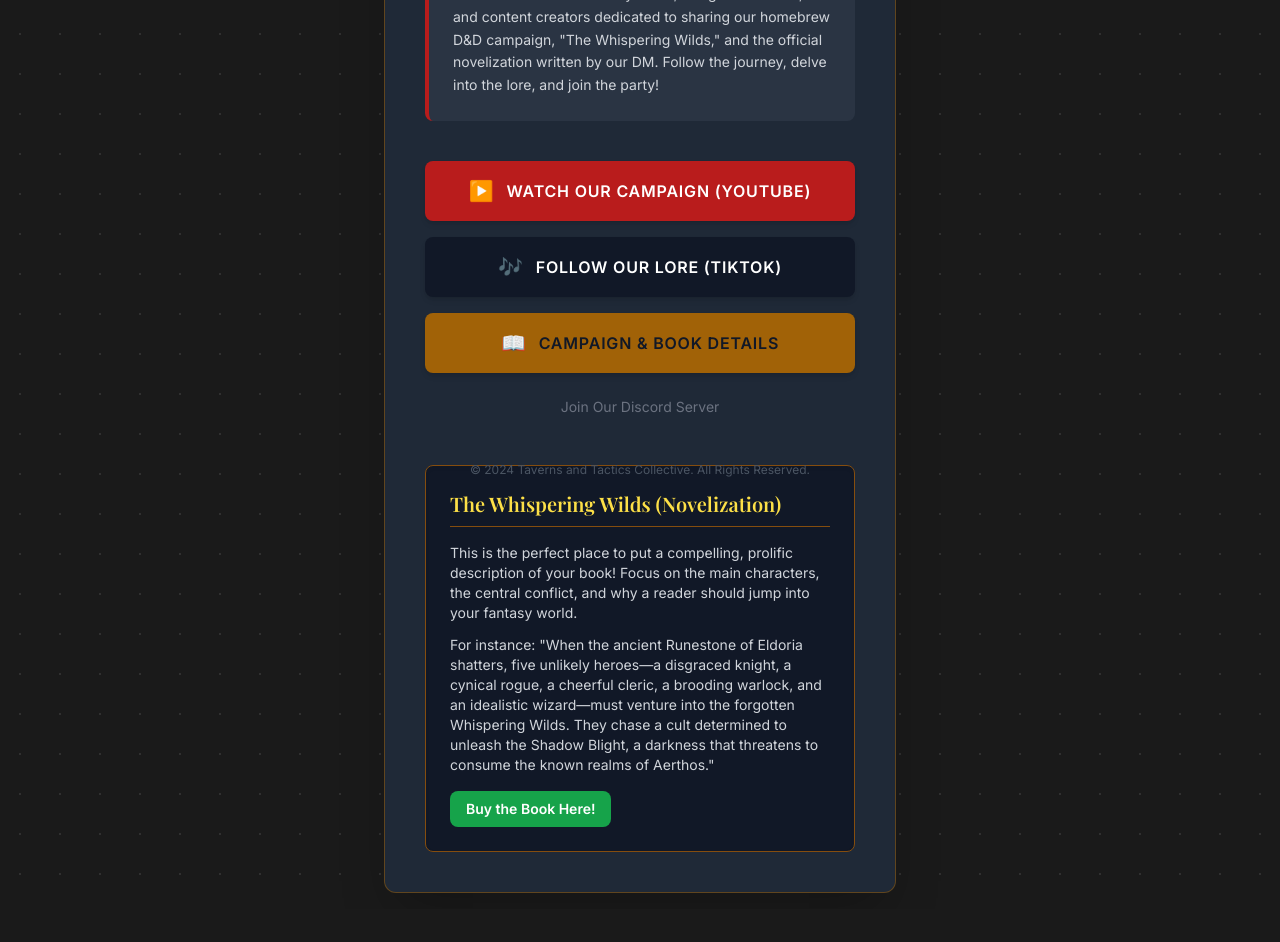
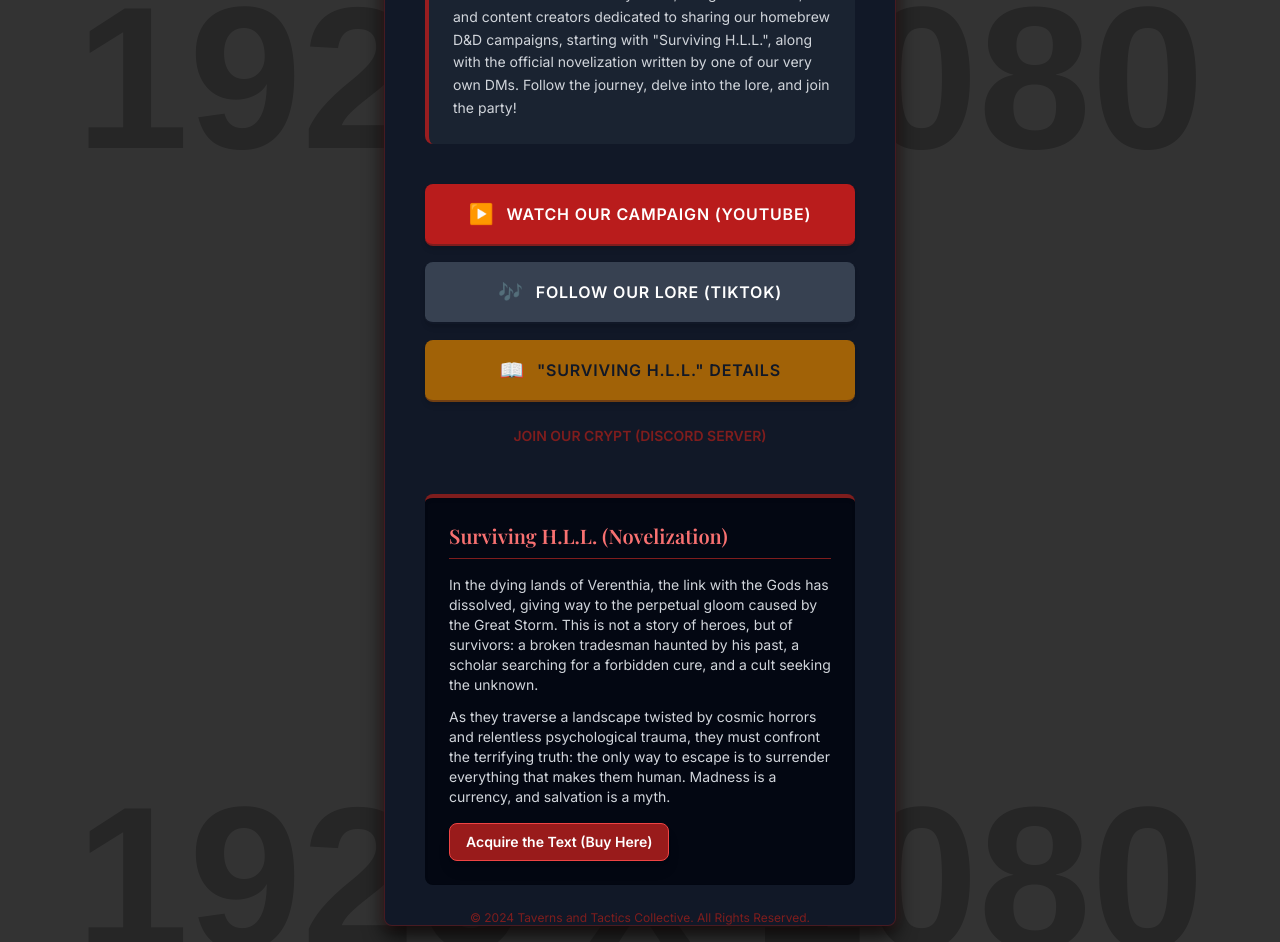
Before and after one commit to tavernsandtactics-byte/Taverns-and-Tactics, a plain HTML site: page index.html in a window 1280 px wide. Shown: the part 306-1248 px from the top of the page. Before the commit the page ends 1215 px from the top, so only its background shows below. Drawn offline with nearby package versions, Linux system fonts and the light colour scheme; placeholder pictures from the web are drawn by us; a web font is replaced by a local one.

Commit message:
Update index.html

```diff
--- a/index.html
+++ b/index.html
@@ -3,7 +3,7 @@
 <head>
     <meta charset="UTF-8">
     <meta name="viewport" content="width=device-width, initial-scale=1.0">
-    <title>Taverns and Tactics | D&D, Fantasy, and Content</title>
+    <title>Taverns and Tactics | Dark Fantasy</title>
     <!-- Load Tailwind CSS -->
     <script src="https://cdn.tailwindcss.com"></script>
     <!-- Load Google Fonts: Playfair Display for titles, Inter for body -->
@@ -16,37 +16,57 @@
         .font-body {
             font-family: 'Inter', sans-serif;
         }
-        /* Background texture simulation */
+
+        /* Dark Fantasy Background and Overlays */
         body {
-            background-color: #1a1a1a;
-            background-image: radial-gradient(#303030 1px, transparent 0);
-            background-size: 40px 40px;
+            /* Using a dark texture placeholder and heavy color overlay */
+            background-color: #0d0d0d;
+            background-image: url('https://placehold.co/1920x1080/1a1a1a/2d2d2d?text=Dark+Stone+Texture');
+            background-size: cover;
+            background-attachment: fixed;
+            position: relative;
+        }
+        /* Add a subtle dark overlay for better text readability */
+        body::before {
+            content: '';
+            position: absolute;
+            top: 0;
+            left: 0;
+            right: 0;
+            bottom: 0;
+            background: rgba(0, 0, 0, 0.75);
+            z-index: -1;
+        }
+        /* Style the main card to look like an engraved stone or metal */
+        .gothic-card {
+            box-shadow: 0 10px 20px rgba(0, 0, 0, 0.8), 0 0 10px rgba(255, 60, 60, 0.2);
         }
     </style>
 </head>
 <body class="font-body antialiased min-h-screen flex items-center justify-center p-4">
 
-    <!-- Main Content Card - Designed like a well-worn leather or wood panel -->
-    <div class="w-full max-w-lg bg-gray-800 text-gray-100 p-8 sm:p-10 rounded-xl shadow-2xl border border-yellow-700/50 transform transition duration-500 hover:shadow-yellow-900/50">
+    <!-- Main Content Card - Dark and imposing -->
+    <div class="w-full max-w-lg bg-gray-900 text-gray-100 p-8 sm:p-10 rounded-lg gothic-card border border-red-900/50 transform transition duration-500 hover:shadow-red-900/70">
 
         <!-- Header and Branding -->
         <header class="text-center mb-10">
-            <div class="text-5xl font-title font-extrabold text-yellow-400 mb-2 tracking-wider">
+            <!-- Title style remains strong -->
+            <div class="text-5xl font-title font-extrabold text-red-700 mb-2 tracking-wider drop-shadow-lg">
                 T&T
             </div>
-            <h1 class="text-2xl sm:text-3xl font-title text-yellow-300 mb-4 tracking-wider">
+            <h1 class="text-2xl sm:text-3xl font-title text-red-500 mb-4 tracking-wider">
                 Taverns and Tactics
             </h1>
             <p class="text-gray-400 italic text-sm">
-                Crafting Epic Stories, One Roll at a Time.
+                Where Dice Rolls Decide Fate.
             </p>
         </header>
 
-        <!-- Mission Statement -->
-        <section class="mb-10 p-6 bg-gray-700/50 rounded-lg border-l-4 border-red-700">
+        <!-- Mission Statement (Updated Text) -->
+        <section class="mb-10 p-6 bg-gray-800/70 rounded-lg border-l-4 border-red-700/80">
             <h2 class="text-xl font-title font-semibold mb-3 text-red-400">Our Quest</h2>
             <p class="text-gray-300 text-sm leading-relaxed">
-                We are a collective of storytellers, Dungeon Masters, and content creators dedicated to sharing our homebrew D&D campaign, "The Whispering Wilds," and the official novelization written by our DM. Follow the journey, delve into the lore, and join the party!
+                We are a collective of storytellers, Dungeon Masters, and content creators dedicated to sharing our homebrew D&D campaigns, starting with "Surviving H.L.L.", along with the official novelization written by one of our very own DMs. Follow the journey, delve into the lore, and join the party!
             </p>
         </section>
 
@@ -54,52 +74,52 @@
         <div class="space-y-4">
 
             <!-- YOUTUBE LINK: Replace 'https://youtube.com/yourchannel' with your actual YouTube URL -->
-            <a href="https://youtube.com/yourchannel" target="_blank" class="flex items-center justify-center w-full p-4 bg-red-700 hover:bg-red-600 rounded-lg transition duration-300 shadow-md hover:shadow-xl hover:scale-[1.02] text-white font-semibold uppercase tracking-wider">
+            <a href="https://youtube.com/yourchannel" target="_blank" class="flex items-center justify-center w-full p-4 bg-red-700 hover:bg-red-600 rounded-lg transition duration-300 shadow-md hover:shadow-xl hover:scale-[1.02] text-white font-semibold uppercase tracking-wider border-b-2 border-red-900">
                 <span class="mr-3 text-xl">▶️</span>
                 Watch Our Campaign (YouTube)
             </a>
 
             <!-- TIKTOK LINK: Replace 'https://tiktok.com/@youraccount' with your actual TikTok URL -->
-            <a href="https://tiktok.com/@youraccount" target="_blank" class="flex items-center justify-center w-full p-4 bg-gray-900 hover:bg-black rounded-lg transition duration-300 shadow-md hover:shadow-xl hover:scale-[1.02] text-white font-semibold uppercase tracking-wider">
+            <a href="https://tiktok.com/@youraccount" target="_blank" class="flex items-center justify-center w-full p-4 bg-gray-700 hover:bg-gray-600 rounded-lg transition duration-300 shadow-md hover:shadow-xl hover:scale-[1.02] text-white font-semibold uppercase tracking-wider border-b-2 border-gray-900">
                 <span class="mr-3 text-xl">🎶</span>
                 Follow Our Lore (TikTok)
             </a>
 
-            <!-- CAMPAIGN/BOOK DETAILS LINK: This now links to the section below -->
-            <a href="#book-info" class="flex items-center justify-center w-full p-4 bg-yellow-700 hover:bg-yellow-600 rounded-lg transition duration-300 shadow-md hover:shadow-xl hover:scale-[1.02] text-gray-900 font-semibold uppercase tracking-wider">
+            <!-- CAMPAIGN/BOOK DETAILS LINK: Links to the section below -->
+            <a href="#book-info" class="flex items-center justify-center w-full p-4 bg-yellow-700 hover:bg-yellow-600 rounded-lg transition duration-300 shadow-md hover:shadow-xl hover:scale-[1.02] text-gray-900 font-semibold uppercase tracking-wider border-b-2 border-yellow-900">
                 <span class="mr-3 text-xl">📖</span>
-                Campaign & Book Details
+                "Surviving H.L.L." Details
             </a>
 
             <!-- DISCORD/COMMUNITY LINK: Replace '#community' with your actual Discord Invite Link -->
-            <a href="#community" class="block text-center pt-2 text-sm text-gray-500 hover:text-gray-400 transition duration-300">
-                Join Our Discord Server
+            <a href="#community" class="block text-center pt-2 text-sm text-red-900 hover:text-red-700 transition duration-300 font-semibold uppercase">
+                Join Our Crypt (Discord Server)
             </a>
         </div>
 
-        <!-- NEW SECTION: Book/Campaign Information -->
-        <section id="book-info" class="mt-12 p-6 bg-gray-900 rounded-lg shadow-inner border border-yellow-800">
-            <h2 class="text-xl font-title font-semibold mb-4 text-yellow-300 border-b border-yellow-800 pb-2">
-                The Whispering Wilds (Novelization)
+        <!-- NEW SECTION: Book/Campaign Information (Surviving H.L.L.) -->
+        <section id="book-info" class="mt-12 p-6 bg-gray-950 rounded-lg shadow-inner border-t-4 border-red-900">
+            <h2 class="text-xl font-title font-semibold mb-4 text-red-400 border-b border-red-900 pb-2">
+                Surviving H.L.L. (Novelization)
             </h2>
             <div class="text-sm text-gray-300 space-y-3">
                 <p>
-                    This is the perfect place to put a compelling, prolific description of your book! Focus on the main characters, the central conflict, and why a reader should jump into your fantasy world.
+                    In the dying lands of Verenthia, the link with the Gods has dissolved, giving way to the perpetual gloom caused by the Great Storm. This is not a story of heroes, but of survivors: a broken tradesman haunted by his past, a scholar searching for a forbidden cure, and a cult seeking the unknown.
                 </p>
                 <p>
-                    For instance: "When the ancient Runestone of Eldoria shatters, five unlikely heroes—a disgraced knight, a cynical rogue, a cheerful cleric, a brooding warlock, and an idealistic wizard—must venture into the forgotten Whispering Wilds. They chase a cult determined to unleash the Shadow Blight, a darkness that threatens to consume the known realms of Aerthos."
+                    As they traverse a landscape twisted by cosmic horrors and relentless psychological trauma, they must confront the terrifying truth: the only way to escape is to surrender everything that makes them human. Madness is a currency, and salvation is a myth.
                 </p>
             </div>
             <!-- BOOK SALES LINK: Replace '#buy-link' with your Amazon, Patreon, or personal store link -->
-            <a href="#buy-link" target="_blank" class="mt-4 inline-block px-4 py-2 bg-green-600 text-white text-sm font-semibold rounded-lg hover:bg-green-500 transition duration-300">
-                Buy the Book Here!
+            <a href="#buy-link" target="_blank" class="mt-4 inline-block px-4 py-2 bg-red-800 text-white text-sm font-semibold rounded-lg hover:bg-red-700 transition duration-300 border border-red-500 shadow-lg">
+                Acquire the Text (Buy Here)
             </a>
         </section>
 
     </div>
 
     <!-- Footer -->
-    <footer class="absolute bottom-4 text-center text-xs text-gray-600 w-full">
+    <footer class="absolute bottom-4 text-center text-xs text-red-900 w-full">
         &copy; 2024 Taverns and Tactics Collective. All Rights Reserved.
     </footer>
 
```
